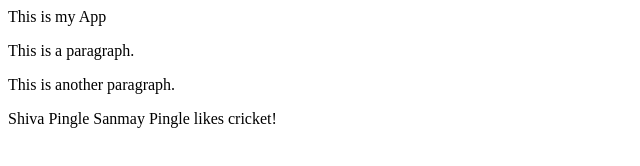
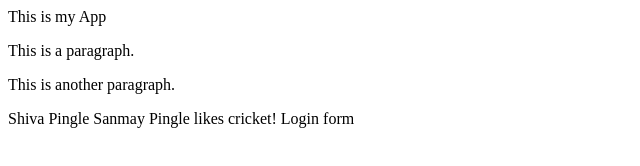
Before and after one commit to shivapingle/Pyhton_Basics, a plain HTML site: page index.html in a window 1280 px wide. Shown: the full height of the page, 0-640 px from the left. Drawn offline with Linux system fonts and the light colour scheme.

Commit message:
login form

```diff
--- a/index.html
+++ b/index.html
@@ -10,6 +10,7 @@
 <p>This is another paragraph.</p>
 Shiva Pingle
 Sanmay Pingle likes cricket!
+Login form
 
 <body>
 <script src="https://oss.maxcdn.com/libs/html5shiv/3.7.0/html5shiv.js"></script>
```
Also changed, not shown: login.html (added, +1 -0 lines).
